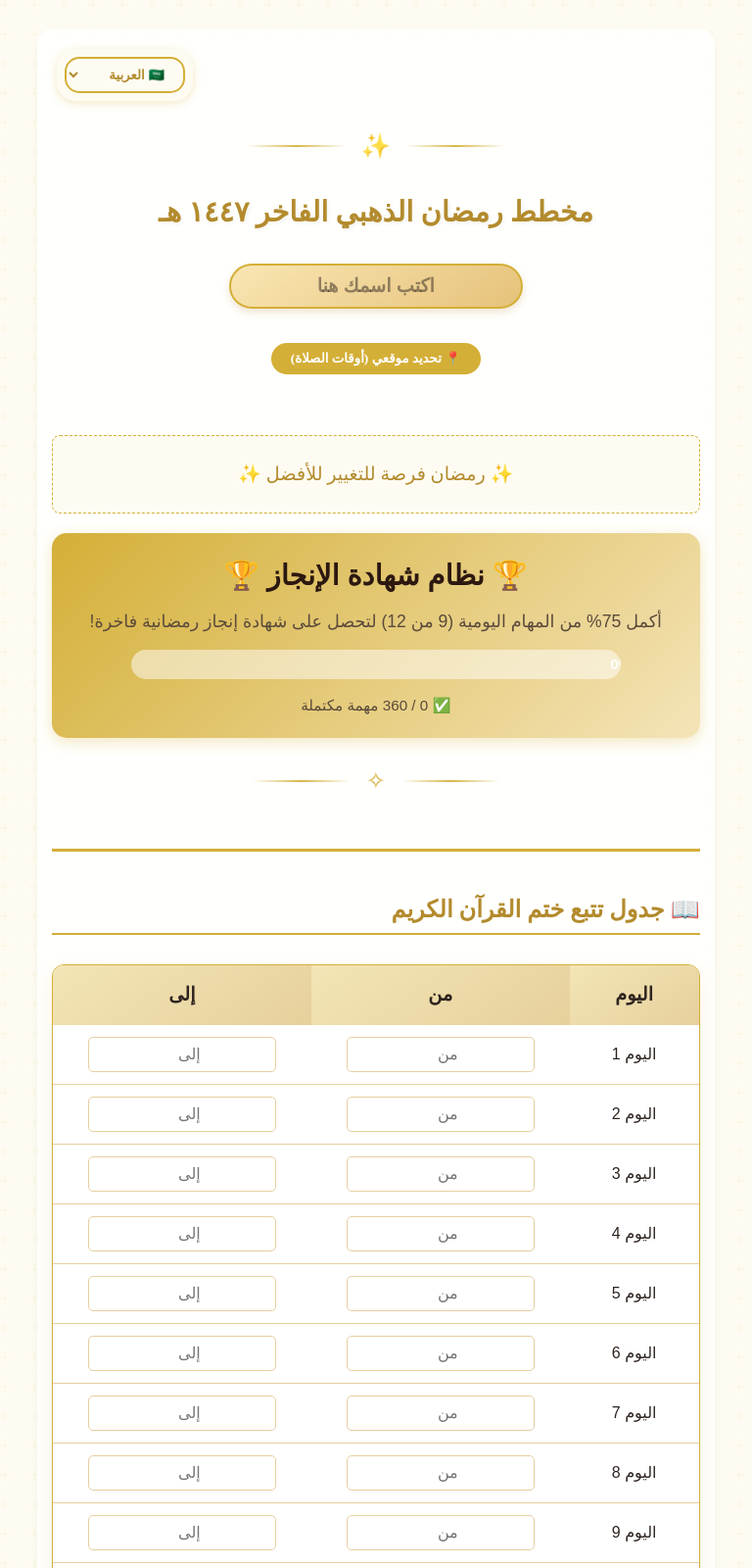
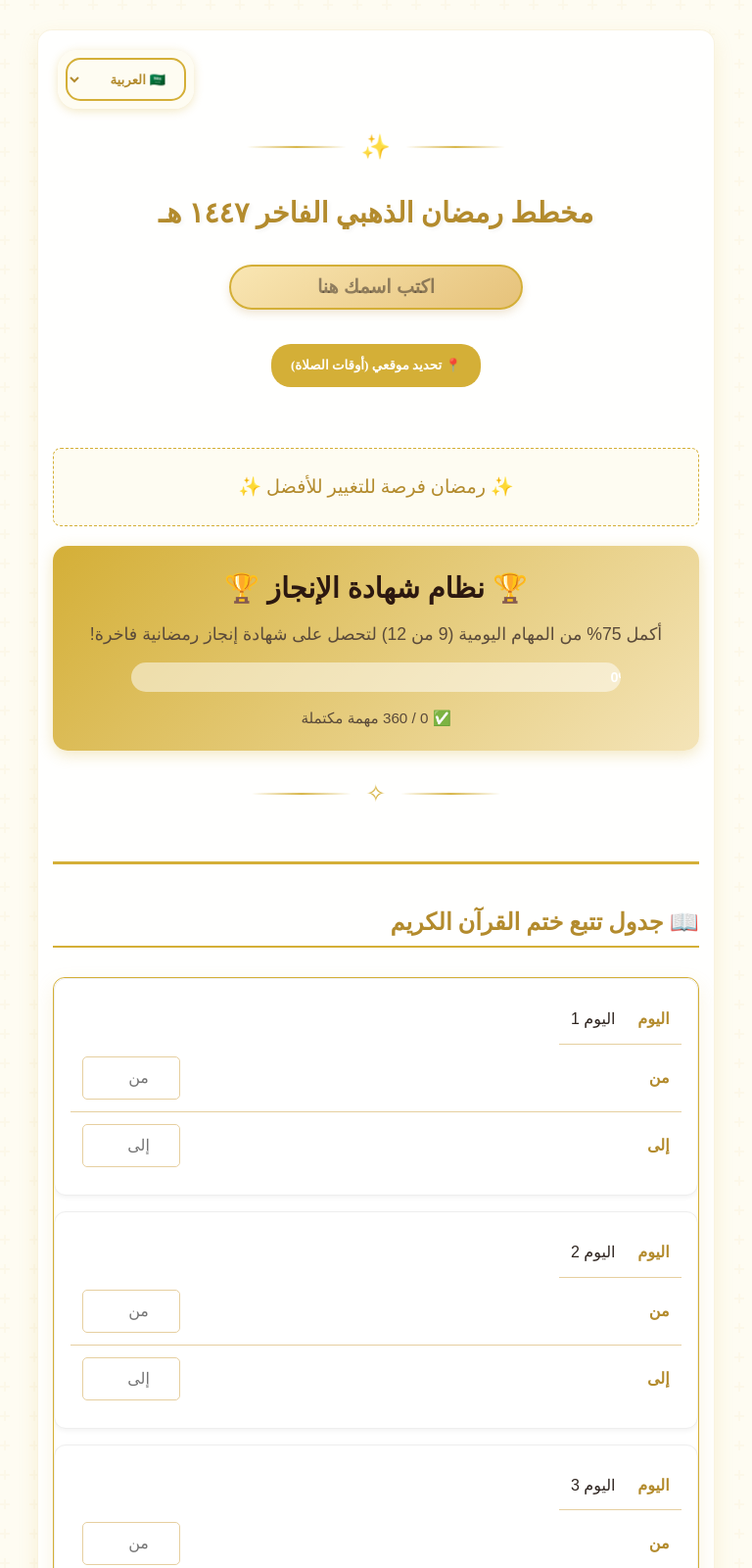
Before and after one commit to MOHANED8/Ramadan_Planner, a website with bundled scripts: page index.html in a window 768 px wide. Shown: the top 1600 px of the page at 98% size. Built offline with nearby package versions, Linux system fonts and the light colour scheme; a web font is replaced by a local one.

Commit message:
Enterprise Update: Mobile Card View + Lazy Loading Schedule

```diff
--- a/js/app.js
+++ b/js/app.js
@@ -158,12 +158,12 @@ document.addEventListener('DOMContentLoaded', () => {
             const dayData = quranData[`day${i}`] || { from: '', to: '' };
 
             rows += `<tr>
-                <td style="width: 20%;">${t.quranDay} ${i}</td>
-                <td>
+                <td style="width: 20%;" data-label="${t.quranDay}">${t.quranDay} ${i}</td>
+                <td data-label="${t.quranFrom}">
                     <input type="number" class="quran-input" data-day="${i}" data-type="from"
                            placeholder="${t.quranFrom}" min="1" max="${MAX_PAGE}" value="${dayData.from}">
                 </td>
-                <td>
+                <td data-label="${t.quranTo}">
                     <input type="number" class="quran-input" data-day="${i}" data-type="to"
                            placeholder="${t.quranTo}" min="1" max="${MAX_PAGE}" value="${dayData.to}">
                 </td>
@@ -222,9 +222,9 @@ document.addEventListener('DOMContentLoaded', () => {
         let rows = '';
         workoutData.forEach(item => {
             rows += `<tr>
-                <td>${t.workoutDay} ${item.day}</td>
-                <td>${item.focus}</td>
-                <td>${item.details}</td>
+                <td data-label="${t.workoutDay}">${t.workoutDay} ${item.day}</td>
+                <td data-label="${t.workoutFocus}">${item.focus}</td>
+                <td data-label="${t.workoutDetails}">${item.details}</td>
             </tr>`;
         });
         sportsBody.innerHTML = rows;
@@ -252,7 +252,22 @@ document.addEventListener('DOMContentLoaded', () => {
         const isDynamic = apiTimings.length > 0;
         const t = translations[currentLang];
 
-        for (let day = 1; day <= 30; day++) {
+        // Efficient rendering using DocumentFragment
+        const fragment = document.createDocumentFragment();
+
+        // Lazy Loading / Virtualization Lite
+        // We will render placeholders first, then content when visible
+        const createPlaceholder = (day) => {
+            const div = document.createElement('div');
+            div.className = 'daily-card-placeholder';
+            div.dataset.day = day;
+            div.style.minHeight = '200px';
+            div.innerHTML = `<div class="loading-spinner">⏳ Loading Day ${day}...</div>`;
+            return div;
+        };
+
+        // Render logic for a single day (extracted)
+        const generateDayHTML = (day) => {
             // Get timings for this day (or fallback to default)
             const times = isDynamic ? apiTimings[(day - 1) % apiTimings.length].timings : defaultTimings;
 
@@ -286,22 +301,21 @@ document.addEventListener('DOMContentLoaded', () => {
                 { time: "23:30", task: t.sleep }
             ];
 
-            allDaysHTML += `<div class="daily-card">`;
-            allDaysHTML += `<div class="daily-title">📅 ${t.scheduleTitle.replace('🗓️ ', '')} ${day}</div>`;
-            allDaysHTML += `<div class="table-wrapper"><table class="table-gold">`;
-            allDaysHTML += `<thead><tr><th>${t.scheduleTime}</th><th>${t.scheduleTask}</th></tr></thead>`;
-            allDaysHTML += `<tbody>`;
+            let dayHTML = `<div class="daily-card" data-day="${day}">`;
+            dayHTML += `<div class="daily-title">📅 ${t.scheduleTitle.replace('🗓️ ', '')} ${day}</div>`;
+            dayHTML += `<div class="table-wrapper"><table class="table-gold">`;
+            dayHTML += `<thead><tr><th>${t.scheduleTime}</th><th>${t.scheduleTask}</th></tr></thead>`;
+            dayHTML += `<tbody>`;
             scheduleRows.forEach((item, index) => {
                 const taskId = `day-${day}-task-${index}`;
-
                 // Use SafeStorage logic here implicitly or via helper if redefined
                 // For simplicity in rendering loop, using localStorage directly but with check
                 const isChecked = localStorage.getItem(taskId) === 'true' ? 'checked' : '';
 
-                allDaysHTML += `
+                dayHTML += `
                 <tr>
-                    <td style="font-weight: 600; color: #2e241f; direction: ltr; width: 30%;">${item.time}</td>
-                    <td style="text-align: ${currentLang === 'ar' ? 'right' : 'left'}; display: flex; align-items: center; justify-content: space-between;">
+                    <td style="font-weight: 600; color: #2e241f; direction: ltr; width: 30%;" data-label="${t.scheduleTime}">${item.time}</td>
+                    <td style="text-align: ${currentLang === 'ar' ? 'right' : 'left'}; display: flex; align-items: center; justify-content: space-between;" data-label="${t.scheduleTask}">
                         <span>${item.task}</span>
                         <label class="custom-checkbox">
                             <input type="checkbox" id="${taskId}" ${isChecked} class="task-checkbox" data-day="${day}" data-task-index="${index}">
@@ -310,16 +324,43 @@ document.addEventListener('DOMContentLoaded', () => {
                     </td>
                 </tr>`;
             });
-            allDaysHTML += `</tbody></table></div></div>`;
-            allDaysHTML += `</tbody></table></div></div>`;
+            dayHTML += `</tbody></table></div></div>`;
+            return dayHTML;
+        };
+
+        // Clear container
+        daysContainer.innerHTML = '';
+
+        // Observer for lazy loading
+        const observer = new IntersectionObserver((entries, obs) => {
+            entries.forEach(entry => {
+                if (entry.isIntersecting) {
+                    const placeholder = entry.target;
+                    const day = placeholder.dataset.day;
+                    const html = generateDayHTML(day);
+
+                    // Replace placeholder with actual content
+                    const tempDiv = document.createElement('div');
+                    tempDiv.innerHTML = html;
+                    const newContent = tempDiv.firstElementChild;
+
+                    placeholder.replaceWith(newContent);
+                    obs.unobserve(placeholder);
+
+                    // Re-attach listeners just for this new card
+                    attachCheckboxListeners();
+                }
+            });
+        }, { rootMargin: "200px" }); // Pre-load 200px before viewport
+
+        // Append placeholders
+        for (let day = 1; day <= 30; day++) {
+            const placeholder = createPlaceholder(day);
+            fragment.appendChild(placeholder);
+            observer.observe(placeholder);
         }
 
-        // Performance: Render in next frame to avoid blocking
-        requestAnimationFrame(() => {
-            daysContainer.innerHTML = allDaysHTML;
-            // Re-attach listeners to new checkboxes
-            attachCheckboxListeners();
-        });
+        daysContainer.appendChild(fragment);
     }
 
     function attachCheckboxListeners() {
--- a/style.css
+++ b/style.css
@@ -54,19 +54,105 @@ body {
     transition: opacity 0.3s ease;
 }
 
+/* Professional Container */
 .container {
+    background: rgba(255, 255, 255, 0.95);
+    /* Mobile Tremor Fix: Simplified backdrop */
+    border: 1px solid rgba(212, 175, 55, 0.15);
+    box-shadow: var(--shadow-gold);
+    transform: none !important;
+    transition: transform 0.3s ease, box-shadow 0.3s ease;
+    width: 95%;
     max-width: 1200px;
-    margin: 0 auto;
-    background: rgba(255, 255, 255, 0.8);
-    padding: 30px;
+    margin: 20px auto;
+    padding: 15px;
+    /* Mobile optimized padding */
+
+    /* Mobile Viewport Fix */
+    min-height: calc(100svh - 40px);
     border-radius: 15px;
-    box-shadow: var(--shadow-soft);
-    backdrop-filter: blur(10px);
-    animation: fadeInUp 0.8s ease-out;
-    will-change: transform, opacity;
     isolation: isolate;
-    min-height: 80vh;
-    /* Prevent collapse */
+}
+
+@media (min-width: 768px) {
+    .container {
+        padding: 40px;
+        width: 90%;
+        background: rgba(255, 255, 255, 0.9);
+        backdrop-filter: blur(10px);
+        -webkit-backdrop-filter: blur(10px);
+    }
+}
+
+/* =========================================
+   MOBILE CARD VIEW TRANSFORMATION
+   ========================================= */
+@media (max-width: 768px) {
+
+    /* Hide table headers on mobile */
+    .table-gold thead {
+        display: none;
+    }
+
+    /* Make rows look like cards */
+    .table-gold tr {
+        display: flex;
+        flex-direction: column;
+        background: white;
+        margin-bottom: 1rem;
+        border-radius: 12px;
+        box-shadow: 0 2px 5px rgba(0, 0, 0, 0.05);
+        border: 1px solid #eee;
+        padding: 1rem;
+    }
+
+    /* Flex each cell to show label + value */
+    .table-gold td {
+        display: flex;
+        justify-content: space-between;
+        align-items: center;
+        width: 100%;
+        padding: 0.75rem 0;
+        border-bottom: 1px solid #f8f8f8;
+        font-size: 1rem;
+    }
+
+    .table-gold td:last-child {
+        border-bottom: none;
+    }
+
+    /* Inject labels from data attributes */
+    .table-gold td::before {
+        content: attr(data-label);
+        font-weight: 700;
+        color: var(--gold-secondary);
+        margin-left: 10px;
+        /* RTL override handled below */
+    }
+
+    /* RTL Adjustments for Arabic */
+    html[dir="rtl"] .table-gold td::before {
+        margin-left: 0;
+        margin-right: 0;
+        padding-left: 10px;
+    }
+
+    /* Fix Input Sizes in Card View */
+    .quran-input {
+        width: 100px !important;
+        text-align: center;
+    }
+
+    /* Ensure touch targets are huge */
+    button,
+    input[type="checkbox"],
+    select,
+    input {
+        min-height: 44px;
+        min-width: 44px;
+        touch-action: manipulation;
+        /* Disable double-tap zoom delay */
+    }
 }
 
 @keyframes fadeInUp {
```
